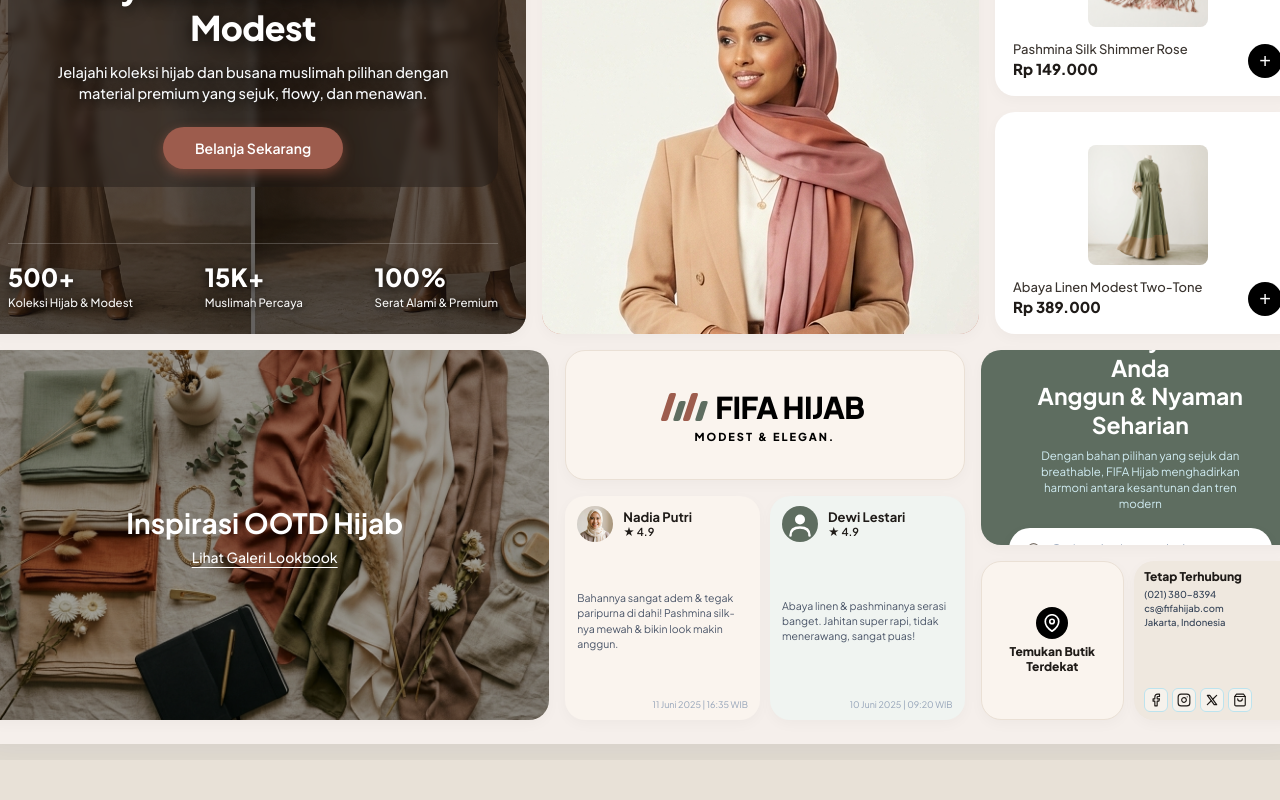
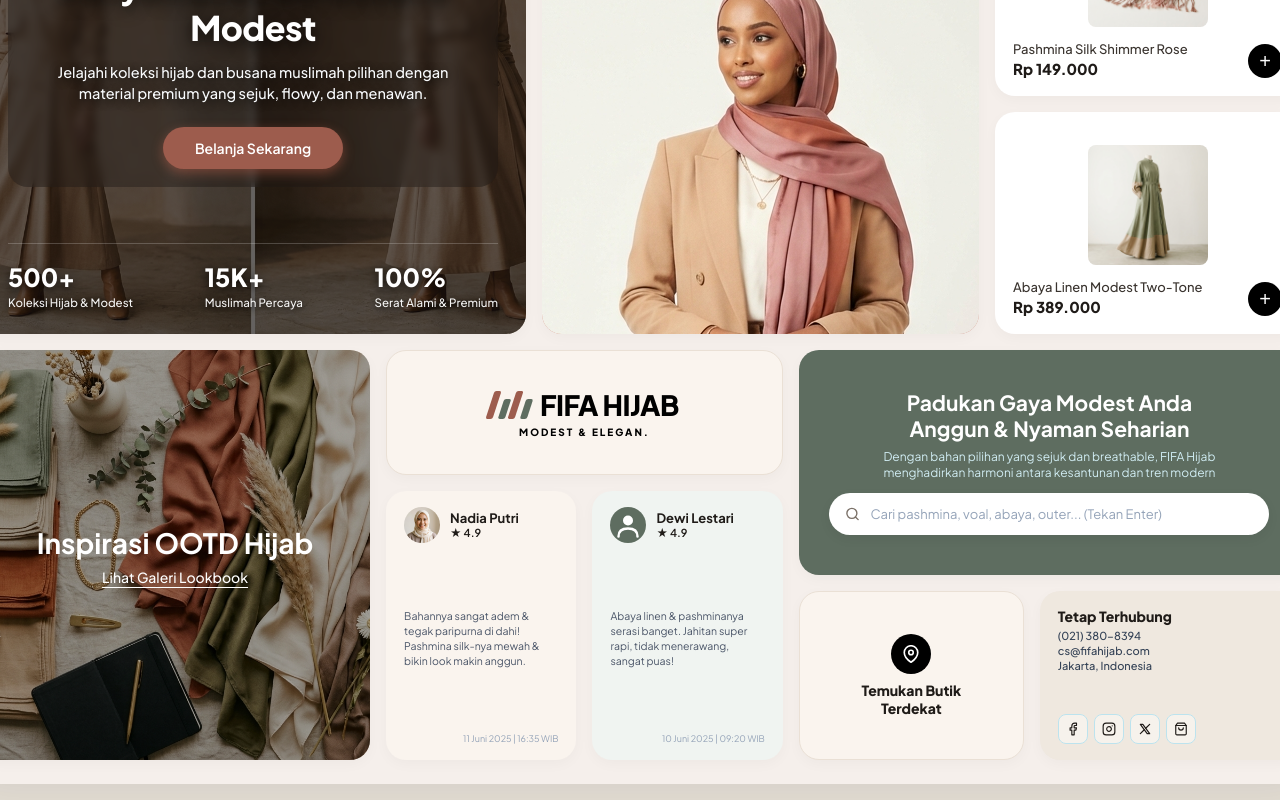
Before and after one commit to faulnam/lp-fashion, a React (Vite) app: page / in a window 1280 px wide. Shown: the part 246-1046 px from the top of the page. Before the commit the page ends 1006 px from the top, so only its background shows below. Built offline with nearby package versions, Linux system fonts and the light colour scheme; the HTML template or start-up script is replaced by a standard one.

Commit message:
fix row 2 flex proportions and card height so title search bar and subcards are fully visible with comfortable padding

```diff
--- a/src/index.css
+++ b/src/index.css
@@ -577,12 +577,12 @@ body {
    ROW 2 GENERAL CARDS
    -------------------------------------------------------------------------- */
 .row-2 {
-  height: 370px;
+  height: 410px;
 }
 
 /* Card 4: Gallery Card */
 .gallery-card {
-  flex: 4.5;
+  flex: 3.2;
   height: 100%;
   position: relative;
   display: flex;
@@ -642,13 +642,13 @@ body {
 
 /* Card 5 Column: Branding + Testimonial Stack */
 .brand-testimonials-column {
-  flex: 3.5;
+  flex: 3.8;
   height: 100%;
   min-width: 0;
 }
 
 .brand-banner-card {
-  height: 130px;
+  height: 125px;
   background-color: #FAF4EE;
   border: 1px solid #EAE0D5;
   display: flex;
@@ -656,7 +656,7 @@ body {
   align-items: center;
   justify-content: center;
   gap: 4px;
-  padding: 16px 20px;
+  padding: 14px 18px;
   border-radius: var(--radius-card);
 }
 
@@ -667,14 +667,14 @@ body {
 }
 
 .brand-title {
-  font-size: 30px;
+  font-size: 28px;
   font-weight: 900;
   letter-spacing: -0.5px;
   color: #000000;
 }
 
 .brand-subtitle {
-  font-size: 11px;
+  font-size: 10px;
   font-weight: 800;
   letter-spacing: 2px;
   color: #000000;
@@ -682,8 +682,8 @@ body {
 
 .testimonials-row {
   display: flex;
-  gap: 10px;
-  height: 224px;
+  gap: var(--grid-gap);
+  height: 269px;
   min-width: 0;
 }
 
@@ -693,7 +693,7 @@ body {
   display: flex;
   flex-direction: column;
   justify-content: space-between;
-  padding: 10px 12px;
+  padding: 16px 18px;
   border-radius: var(--radius-card);
   min-width: 0;
   overflow: hidden;
@@ -756,7 +756,7 @@ body {
 
 /* Card 6 & 7 Group Container */
 .feature-store-contact-group {
-  flex: 2.8;
+  flex: 4.8;
   height: 100%;
   display: flex;
   flex-direction: column;
@@ -766,10 +766,10 @@ body {
 
 /* Card 6: Feature Teal Card (Top) */
 .feature-teal-card {
-  height: 195px;
+  height: 225px;
   background-color: var(--bg-teal-card);
   color: var(--text-white);
-  padding: 24px 28px;
+  padding: 20px 24px;
   display: flex;
   align-items: center;
   justify-content: center;
@@ -785,19 +785,19 @@ body {
 }
 
 .teal-title {
-  font-size: 23px;
+  font-size: 21px;
   font-weight: 700;
   line-height: 1.25;
-  margin-bottom: 8px;
+  margin-bottom: 6px;
   color: var(--text-white);
 }
 
 .teal-desc {
-  font-size: 11.5px;
+  font-size: 12px;
   color: #D0ECF2;
-  line-height: 1.4;
-  margin-bottom: 16px;
-  max-width: 85%;
+  line-height: 1.35;
+  margin-bottom: 12px;
+  max-width: 90%;
 }
 
 .search-bar {
@@ -808,7 +808,7 @@ body {
   border-radius: var(--radius-pill);
   display: flex;
   align-items: center;
-  padding: 0 18px;
+  padding: 0 16px;
   gap: 10px;
   box-shadow: 0 4px 12px rgba(0, 0, 0, 0.06);
 }
@@ -830,8 +830,8 @@ body {
 /* Store & Contact Side-by-Side Row (Bottom) */
 .store-contact-row {
   display: flex;
-  gap: 10px;
-  height: 159px;
+  gap: var(--grid-gap);
+  height: 169px;
   min-width: 0;
 }
 
@@ -844,8 +844,8 @@ body {
   flex-direction: column;
   align-items: center;
   justify-content: center;
-  gap: 6px;
-  padding: 8px 10px;
+  gap: 8px;
+  padding: 16px 18px;
   text-align: center;
   border-radius: var(--radius-card);
   transition: transform 0.2s ease;
@@ -858,8 +858,8 @@ body {
 }
 
 .pin-circle {
-  width: 32px;
-  height: 32px;
+  width: 40px;
+  height: 40px;
   border-radius: 50%;
   background-color: #000000;
   display: flex;
@@ -868,10 +868,10 @@ body {
 }
 
 .store-title {
-  font-size: 12px;
-  font-weight: 800;
-  color: var(--text-dark);
-  line-height: 1.2;
+  font-size: 14px;
+  font-weight: 800;
+  color: var(--text-dark);
+  line-height: 1.25;
 }
 
 .contact-card {
@@ -881,7 +881,7 @@ body {
   display: flex;
   flex-direction: column;
   justify-content: space-between;
-  padding: 8px 10px;
+  padding: 16px 18px;
   border-radius: var(--radius-card);
   min-width: 0;
 }
@@ -893,7 +893,7 @@ body {
 }
 
 .contact-title {
-  font-size: 12px;
+  font-size: 14px;
   font-weight: 800;
   color: var(--text-dark);
 }
@@ -903,7 +903,7 @@ body {
   flex-direction: column;
   align-items: flex-start;
   gap: 2px;
-  font-size: 9.5px;
+  font-size: 11px;
   color: #334155;
   font-weight: 500;
 }
@@ -911,13 +911,13 @@ body {
 .social-bar {
   display: flex;
   align-items: center;
-  gap: 4px;
+  gap: 6px;
 }
 
 .social-box {
-  width: 24px;
-  height: 24px;
-  border-radius: 6px;
+  width: 30px;
+  height: 30px;
+  border-radius: 8px;
   border: 1px solid #BCE3EE;
   background-color: rgba(255, 255, 255, 0.4);
   display: flex;
```
Also changed, not shown: 4 other files (tests, documents, lock files or other folders).
